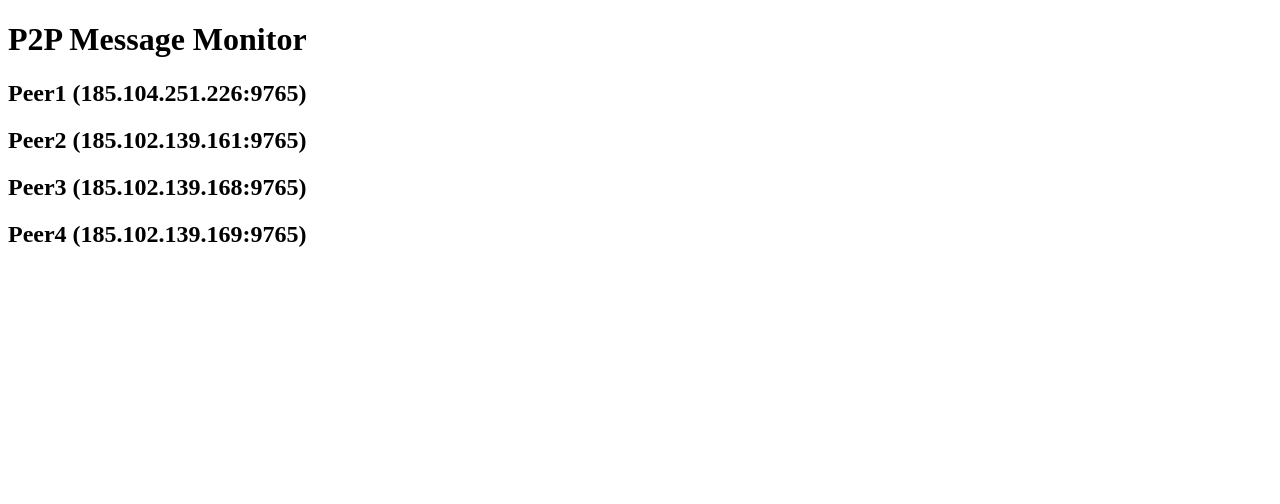
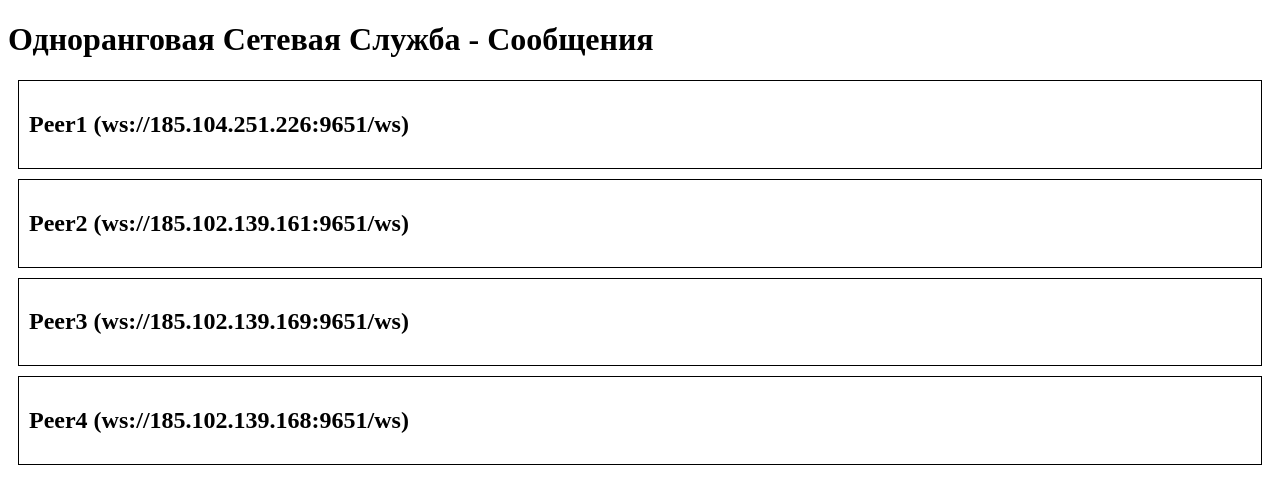
Before and after one commit to fullcringemaker/-omputer-Networks, a plain HTML site: page Lab3/index.html in a window 1280 px wide. Drawn offline with Linux system fonts and the light colour scheme.

Commit message:
Update index.html

```diff
--- a/Lab3/index.html
+++ b/Lab3/index.html
@@ -1,63 +1,72 @@
 <!DOCTYPE html>
-<html>
+<html lang="ru">
 <head>
     <meta charset="UTF-8">
-    <title>P2P Message Monitor</title>
+    <title>Одноранговая Сетевая Служба - Сообщения</title>
 </head>
 <body>
-    <h1>P2P Message Monitor</h1>
+    <h1>Одноранговая Сетевая Служба - Сообщения</h1>
     <div id="peers">
-        <!-- Список пиров будет динамически добавлен здесь -->
+        <!-- Секции для каждого пира будут добавлены здесь -->
     </div>
 
     <script>
-        // Список всех пиров
-        const allPeers = [
-            {name: "Peer1", address: "185.104.251.226:9765"},
-            {name: "Peer2", address: "185.102.139.161:9765"},
-            {name: "Peer3", address: "185.102.139.168:9765"},
-            {name: "Peer4", address: "185.102.139.169:9765"}
+        // Список всех пиров с их WebSocket URL
+        const peers = [
+            { name: "Peer1", wsUrl: "ws://185.104.251.226:9651/ws" },
+            { name: "Peer2", wsUrl: "ws://185.102.139.161:9651/ws" },
+            { name: "Peer3", wsUrl: "ws://185.102.139.169:9651/ws" },
+            { name: "Peer4", wsUrl: "ws://185.102.139.168:9651/ws" }
         ];
 
-        // Инициализация интерфейса
-        function init() {
-            const peersDiv = document.getElementById('peers');
-            allPeers.forEach(peer => {
-                const peerDiv = document.createElement('div');
-                peerDiv.id = peer.name;
-                peerDiv.innerHTML = `<h2>${peer.name} (${peer.address})</h2><ul id="${peer.name}-messages"></ul>`;
-                peersDiv.appendChild(peerDiv);
-            });
+        const peersDiv = document.getElementById('peers');
 
-            // Установка WebSocket соединения
-            const wsProtocol = window.location.protocol === 'https:' ? 'wss://' : 'ws://';
-            const ws = new WebSocket(wsProtocol + window.location.host + '/ws');
+        // Создание секций для каждого пира
+        peers.forEach(peer => {
+            const peerSection = document.createElement('div');
+            peerSection.id = `peer-${peer.name}`;
+            peerSection.style.border = "1px solid black";
+            peerSection.style.padding = "10px";
+            peerSection.style.margin = "10px";
 
-            ws.onopen = function() {
-                console.log('WebSocket connection established');
+            const peerHeader = document.createElement('h2');
+            peerHeader.textContent = `${peer.name} (${peer.wsUrl})`;
+            peerSection.appendChild(peerHeader);
+
+            const messagesList = document.createElement('ul');
+            messagesList.id = `messages-${peer.name}`;
+            peerSection.appendChild(messagesList);
+
+            peersDiv.appendChild(peerSection);
+
+            // Подключение к WebSocket
+            const ws = new WebSocket(peer.wsUrl);
+
+            ws.onopen = () => {
+                console.log(`Connected to ${peer.name}`);
             };
 
-            ws.onmessage = function(event) {
-                const msg = JSON.parse(event.data);
-                const peerId = allPeers.find(peer => `${peer.name} (${peer.address})` === msg.destination);
-                if (peerId) {
-                    const msgList = document.getElementById(`${peerId.name}-messages`);
-                    const listItem = document.createElement('li');
-                    listItem.textContent = `From: ${msg.sender}; Content: ${msg.content}`;
-                    msgList.appendChild(listItem);
+            ws.onmessage = (event) => {
+                try {
+                    const msg = JSON.parse(event.data);
+                    if (msg.recipient === peer.name) {
+                        const li = document.createElement('li');
+                        li.textContent = `From ${msg.sender}: ${msg.content}`;
+                        messagesList.appendChild(li);
+                    }
+                } catch (e) {
+                    console.error("Failed to parse message:", e);
                 }
             };
 
-            ws.onclose = function() {
-                console.log('WebSocket connection closed');
+            ws.onerror = (error) => {
+                console.error(`WebSocket error for ${peer.name}:`, error);
             };
 
-            ws.onerror = function(error) {
-                console.log('WebSocket error:', error);
+            ws.onclose = () => {
+                console.log(`WebSocket closed for ${peer.name}`);
             };
-        }
-
-        window.onload = init;
+        });
     </script>
 </body>
 </html>
```
